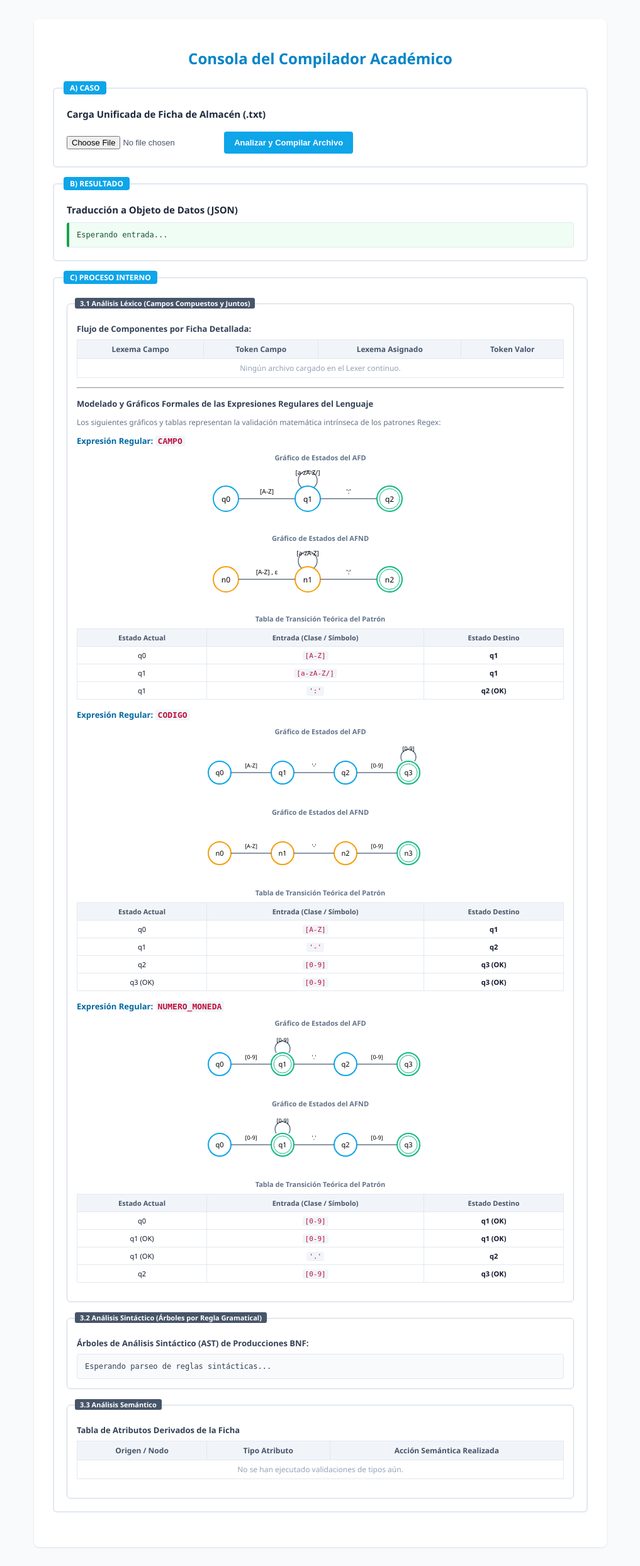
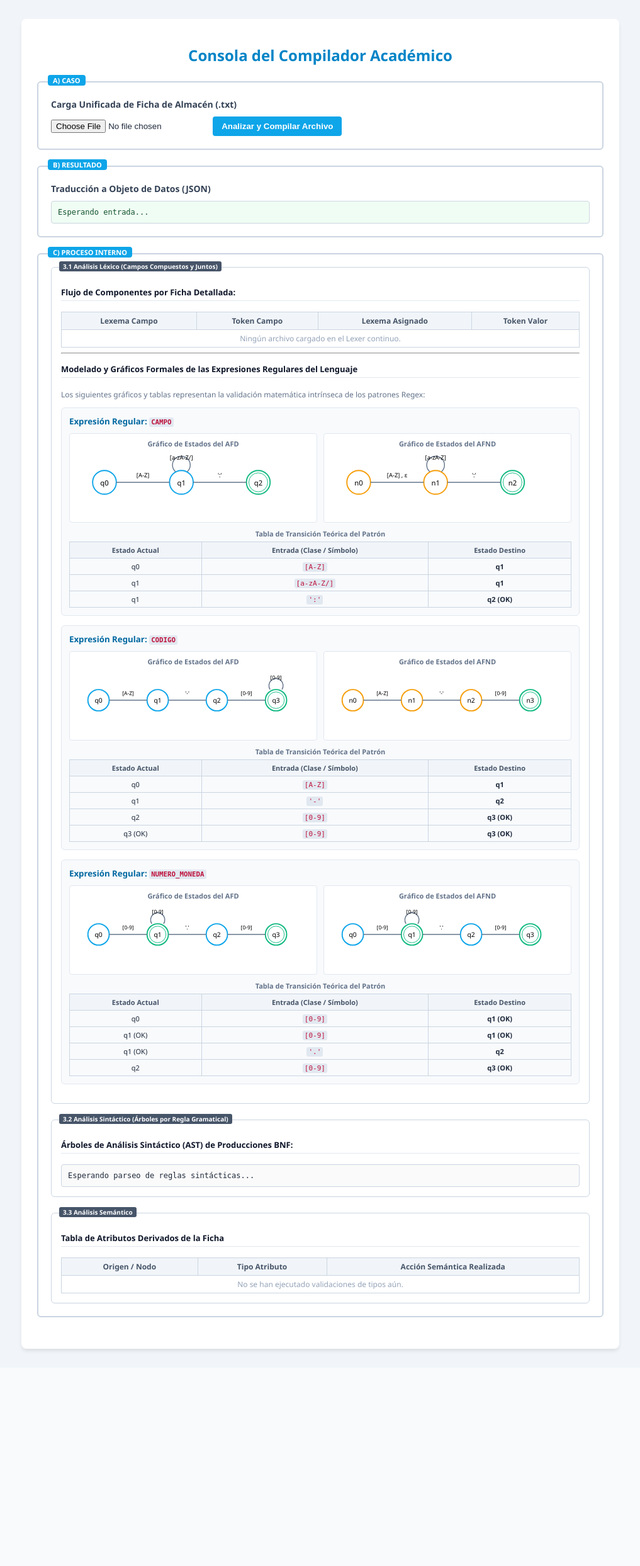
Before and after one commit to Da-Ce29/Proyecto_Final-TC-Grupo_7, a Flask app: page / in a window 1280 px wide. Shown: the whole page at 63% size, without its empty margins (131-1148 px from the left). After the commit the page ends 2148 px from the top, so only its background shows below. Run offline with Flask 3, Linux system fonts and the light colour scheme.

Commit message:
Refactor CSS styles for improved layout and design
Updated styles for body, headings, and various components to enhance visual consistency and improve layout.

```diff
--- a/static/style.css
+++ b/static/style.css
@@ -1,35 +1,31 @@
 body {
-    font-family: 'Segoe UI', Arial, sans-serif;
-    background-color: #f8fafc;
-    color: #0f172a;
-    padding: 30px 15px;
+    font-family: 'Segoe UI', Tahoma, Geneva, Verdana, sans-serif;
+    background-color: #f1f5f9;
+    color: #1e293b;
     margin: 0;
+    padding: 30px 10px;
 }
 
 .container {
-    max-width: 850px;
+    max-width: 900px;
     margin: 0 auto;
-    background-color: #ffffff;
-    padding: 30px;
+    background: white;
+    padding: 25px;
     border-radius: 8px;
-    box-shadow: 0 1px 3px 0 rgba(0, 0, 0, 0.1);
+    box-shadow: 0 4px 6px -1px rgb(0 0 0 / 0.1);
 }
 
-h1 {
-    color: #0284c7;
-    font-size: 24px;
-    text-align: center;
-    margin-bottom: 30px;
-    font-weight: 700;
-}
+h1 { text-align: center; color: #0284c7; font-size: 24px; margin-bottom: 25px; }
+h3 { font-size: 14px; margin: 5px 0 10px 0; color: #334155; }
+h4 { font-size: 13px; color: #0f172a; border-bottom: 1px solid #e2e8f0; padding-bottom: 4px; margin-top: 15px; }
+h6 { font-size: 11px; text-align: center; margin: 0 0 4px 0; color: #64748b; font-weight: 600; }
 
 .seccion-bloque {
-    border: 2px solid #e2e8f0;
+    border: 2px solid #cbd5e1;
     border-radius: 6px;
     padding: 20px;
     margin-bottom: 25px;
     position: relative;
-    background-color: #ffffff;
 }
 
 .titulo-seccion {
@@ -38,8 +34,8 @@ h1 {
     left: 15px;
     background-color: #0ea5e9;
     color: white;
-    padding: 2px 10px;
-    font-size: 12px;
+    padding: 1px 8px;
+    font-size: 11px;
     font-weight: bold;
     border-radius: 4px;
 }
@@ -48,7 +44,6 @@ h1 {
     border: 1px solid #cbd5e1;
     border-radius: 6px;
     padding: 15px;
-    margin-top: 20px;
     position: relative;
 }
 
@@ -58,98 +53,90 @@ h1 {
     left: 12px;
     background-color: #475569;
     color: white;
-    padding: 1px 8px;
-    font-size: 11px;
+    padding: 1px 6px;
+    font-size: 10px;
     font-weight: bold;
     border-radius: 3px;
 }
 
-h3 { font-size: 15px; color: #1e293b; margin-top: 10px; margin-bottom: 10px; }
-h4 { font-size: 13px; color: #334155; margin-top: 15px; margin-bottom: 8px; }
-h5 { margin: 0 0 5px 0; font-size: 13px; color: #0369a1; }
-h6 { margin: 0 0 8px 0; font-size: 11px; color: #64748b; text-align: center; }
-
-.explicacion-box {
-    background-color: #f0f9ff;
-    border-left: 4px solid #0ea5e9;
-    padding: 10px;
-    border-radius: 4px;
-}
-.explicacion-box pre { font-size: 12px; color: #0369a1; margin: 0; white-space: pre-wrap; }
-
-.tabla-transiciones {
-    width: 100%;
-    border-collapse: collapse;
-    font-size: 12px;
+.card-re {
+    background-color: #f8fafc;
+    border: 1px solid #e2e8f0;
+    border-radius: 6px;
+    padding: 12px;
     margin-bottom: 15px;
 }
-.tabla-transiciones th, .tabla-transiciones td {
-    border: 1px solid #e2e8f0;
-    padding: 6px 8px;
-    text-align: center;
+
+.flex-graficos {
+    display: flex;
+    gap: 10px;
+    margin-bottom: 10px;
 }
-.tabla-transiciones th { background-color: #f1f5f9; color: #475569; font-weight: 600; }
-.muted { color: #94a3b8; }
 
-.lexema-card {
-    background-color: #fafafa;
+.grafico-item {
+    flex: 1;
+    background: white;
     border: 1px solid #e2e8f0;
     border-radius: 4px;
-    padding: 10px;
-    margin-bottom: 10px;
+    padding: 8px;
 }
-.lexema-card p { margin: 3px 0; font-size: 12px; }
 
 .grid-arboles {
     display: grid;
     grid-template-columns: 1fr 1fr;
     gap: 12px;
 }
-.arbol-contenedor-card {
+
+.card-arbol {
     border: 1px solid #e2e8f0;
-    border-radius: 4px;
+    background-color: #ffffff;
+    border-radius: 6px;
     padding: 10px;
-    background-color: #ffffff;
+    box-shadow: 0 1px 2px rgb(0 0 0 / 0.05);
 }
 
-input[type="file"] { font-size: 13px; color: #475569; }
-button {
-    padding: 10px 16px;
-    font-size: 13px;
-    font-weight: 600;
-    border: none;
+.badge-regla {
+    font-family: monospace;
+    background-color: #eff6ff;
+    color: #1d4ed8;
+    padding: 2px 6px;
+    font-size: 11px;
     border-radius: 4px;
-    cursor: pointer;
-    transition: background-color 0.2s;
-}
-.btn-validar { background-color: #0ea5e9; color: white; margin-top: 8px; }
-.btn-validar:hover { background-color: #0284c7; }
-.btn-pdf { background-color: #ef4444; color: white; width: 100%; }
-.btn-pdf:hover { background-color: #dc2626; }
-
-.codigo-box {
-    padding: 12px;
-    border-radius: 4px;
-    font-family: monospace;
-    font-size: 12px;
-    border: 1px solid #e2e8f0;
-}
-.json-box { background-color: #f0fdf4; border-left: 4px solid #16a34a; color: #14532d; }
-.text-box { background-color: #f8fafc; color: #334155; }
-
-.resultado-box {
-    background-color: #ffffff;
-    padding: 10px;
-    border: 1px dashed #cbd5e1;
-    font-size: 13px;
-    border-radius: 4px;
-}
-.badge {
-    padding: 2px 4px;
-    border-radius: 3px;
-    font-size: 10px;
     font-weight: bold;
 }
-.badge-agrupador { background-color: #f1f5f9; color: #334155; }
-code { font-family: monospace; background-color: #f1f5f9; padding: 1px 4px; border-radius: 3px; color: #be123c; }
-pre { white-space: pre-wrap; margin: 0; }
+
+.tabla-transiciones {
+    width: 100%;
+    border-collapse: collapse;
+    font-size: 12px;
+    margin-top: 5px;
+}
+
+.tabla-transiciones th, .tabla-transiciones td {
+    border: 1px solid #cbd5e1;
+    padding: 5px;
+    text-align: center;
+}
+
+.tabla-transiciones th { background-color: #f1f5f9; color: #475569; }
+
+.badge { padding: 2px 5px; font-size: 10px; font-weight: bold; border-radius: 3px; font-family: monospace; }
+.red { background-color: #fee2e2; color: #991b1b; }
+.blue { background-color: #e0f2fe; color: #0369a1; }
+
+button {
+    padding: 8px 14px;
+    font-weight: bold;
+    border-radius: 4px;
+    border: none;
+    cursor: pointer;
+}
+.btn-validar { background-color: #0ea5e9; color: white; }
+.btn-pdf { background-color: #ef4444; color: white; }
+
+.codigo-box { font-family: monospace; font-size: 12px; padding: 10px; border-radius: 4px; border: 1px solid #cbd5e1; }
+.json-box { background-color: #f0fdf4; color: #14532d; }
+.text-box { background-color: #fafafa; }
+pre { margin: 0; white-space: pre-wrap; }
+code { font-family: monospace; background: #e2e8f0; padding: 1px 3px; border-radius: 3px; color: #be123c; }
+.muted { color: #94a3b8; text-align: center; }
```
